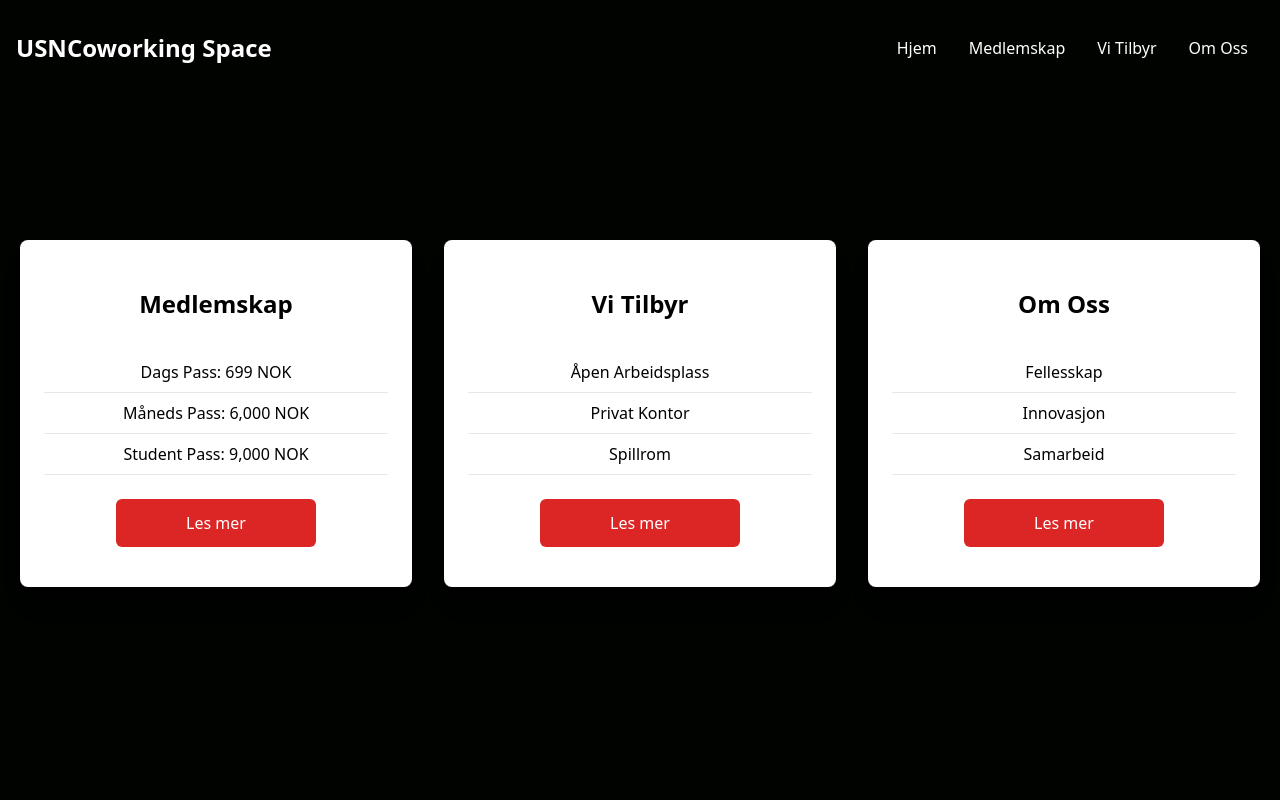
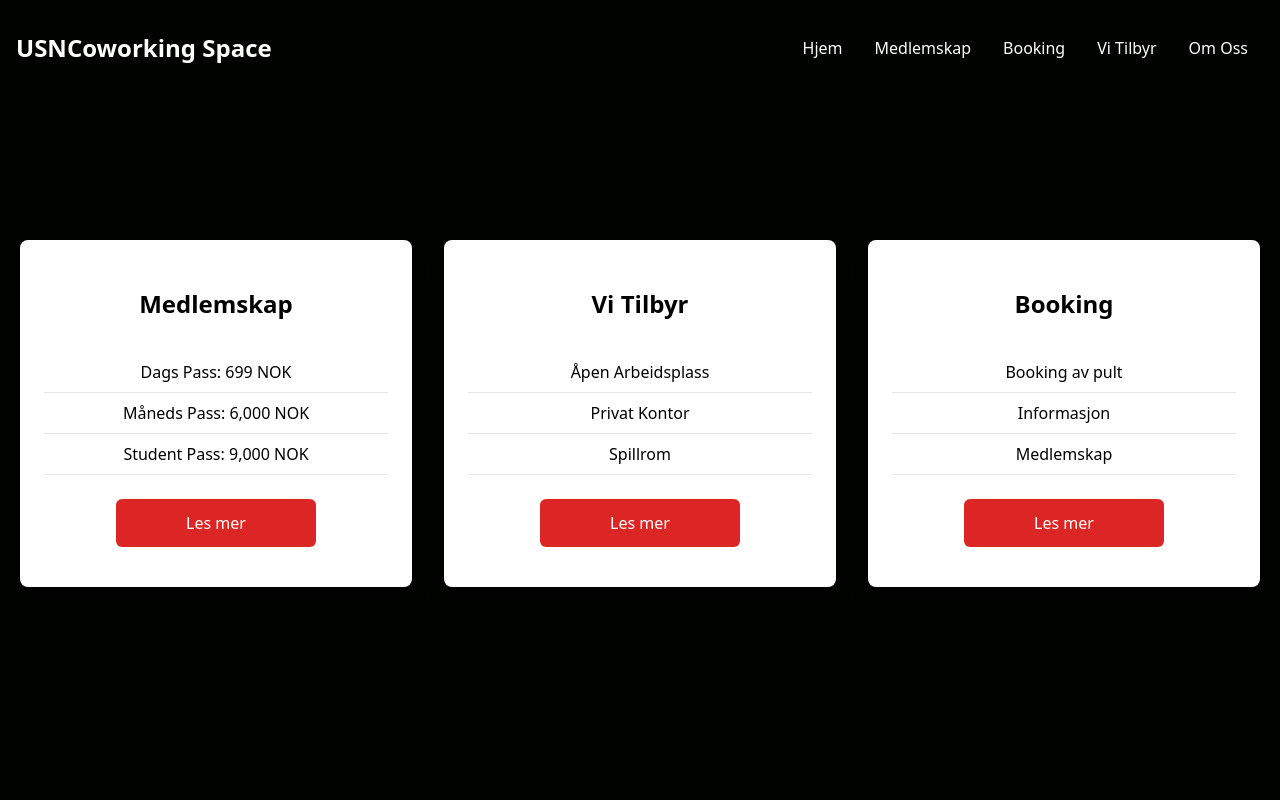
Before and after one commit to Vanguardium/Gruppe-13, a React (Create React App) app in the folder Nettside/: page / in a window 1280 px wide. Shown: the top 800 px of the page. Built offline with nearby package versions, Linux system fonts and the light colour scheme.

Commit message:
lagt til medlemskap

```diff
--- a/Nettside/src/App.jsx
+++ b/Nettside/src/App.jsx
@@ -11,6 +11,7 @@ import Home from './Pages/Home';
 import Membership from './Pages/Membership';
 import WeOffer from './Pages/WeOffer';
 import About from './Pages/About';
+import Booking from './Pages/Booking';
 
 // Går til toppen av siden når den router
 const ScrollToTop = () => {
@@ -33,6 +34,7 @@ function App() {
         <Routes>
           <Route path='/' exact Component={Home} />
           <Route path='/Membership' Component={Membership} />
+          <Route path='/Booking' Component={Booking} />
           <Route path='/WeOffer' Component={WeOffer} />
           <Route path='/About' Component={About} />
         </Routes>
--- a/Nettside/src/Components/Navbar.jsx
+++ b/Nettside/src/Components/Navbar.jsx
@@ -21,6 +21,9 @@ function Navbar() {
         <Link to='/Membership' className='p-4 hover:text-red-500'>
           Medlemskap
         </Link>
+        <Link to='/Booking' className='p-4 hover:text-red-500'>
+          Booking
+        </Link>
         <Link to='/WeOffer' className='p-4 hover:text-red-500'>
           Vi Tilbyr
         </Link>
@@ -30,15 +33,15 @@ function Navbar() {
       </ul>
       <div onClick={handleNav} className='block md:hidden hover:cursor-pointer'>
         {nav ? (
-          <AiOutlineClose size={20} className='hover:text-red-500' />
+          <AiOutlineClose size={25} className='hover:text-red-500' />
         ) : (
-          <AiOutlineMenu size={20} className='hover:text-red-500' />
+          <AiOutlineMenu size={25} className='hover:text-red-500' />
         )}
       </div>
       <div
         className={
           nav
-            ? 'fixed left-0 top-0 w-[60%] h-full border-r border-r-gray-900 bg-[#000300] ease-in-out duration-500 md:hidden z-50'
+            ? 'fixed left-0 top-0 w-[63%] h-full border-r border-r-gray-900 bg-[#000300] ease-in-out duration-500 md:hidden z-50'
             : 'fixed left-[-100%]'
         }
       >
@@ -63,6 +66,13 @@ function Navbar() {
           </Link>
           <Link
             onClick={handleNav}
+            to='/Booking'
+            className='p-4 border-b border-gray-600 hover:text-red-500'
+          >
+            Booking
+          </Link>
+          <Link
+            onClick={handleNav}
             to='/WeOffer'
             className='p-4 border-b border-gray-600 hover:text-red-500'
           >
--- /dev/null
+++ b/Nettside/src/Pages/Booking.jsx
@@ -0,0 +1,7 @@
+import React from 'react';
+
+function Booking() {
+  return <div className='text-white'>Booking (Ikke bearbeidet enda)</div>;
+}
+
+export default Booking;
--- a/Nettside/src/Pages/Home.jsx
+++ b/Nettside/src/Pages/Home.jsx
@@ -40,15 +40,15 @@ function Home() {
           </div>
 
           <div className='w-full shadow-xl flex flex-col p-4 my-4 rounded-lg hover:scale-105 duration-300 bg-white'>
-            <h2 className='text-2xl font-bold text-center pt-8'>Om Oss</h2>
+            <h2 className='text-2xl font-bold text-center pt-8'>Booking</h2>
             <div className='text-center font-medium'>
-              <p className='py-2 border-b mx-2 mt-8'>Fellesskap</p>
-              <p className='py-2 border-b mx-2'>Innovasjon</p>
-              <p className='py-2 border-b mx-2'>Samarbeid</p>
+              <p className='py-2 border-b mx-2 mt-8'>Booking av pult</p>
+              <p className='py-2 border-b mx-2'>Informasjon</p>
+              <p className='py-2 border-b mx-2'>Medlemskap</p>
             </div>
             <Link
               className='bg-red-600 text-white text-center w-[200px] rounded-md font-medium my-6 mx-auto px-6 py-3'
-              to='/About'
+              to='/Booking'
             >
               <button>Les mer</button>
             </Link>
--- a/Nettside/src/Pages/WeOffer.jsx
+++ b/Nettside/src/Pages/WeOffer.jsx
@@ -1,15 +1,9 @@
 import React from 'react';
-import OpenWokSpace from '../Images/OpenWokSpace.png';
-import PrivateOffices from '../Images/PrivateOffices.png';
-import Lounge from '../Images/Lounge.png';
-import OfficeKitchen from '../Images/OfficeKitchen.png';
-import PrinterArea from '../Images/PrinterArea.png';
-import GameRoom from '../Images/GameRoom.png';
 
 function WeOffer() {
   return (
     <div className='max-w-[1240px] mx-auto px-4'>
-      <div className='grid gap-6'>
+      <div className='grid gap-10'>
         <div className='bg-white p-6 md:p-8 rounded-lg shadow-md flex flex-col items-center md:flex-row mt-[5rem]'>
           <div>
             <h4 className='text-xl font-semibold mb-2 mt'>Open Workspace</h4>
```
Also changed, not shown: 2 other files (tests, documents, lock files or other folders).
